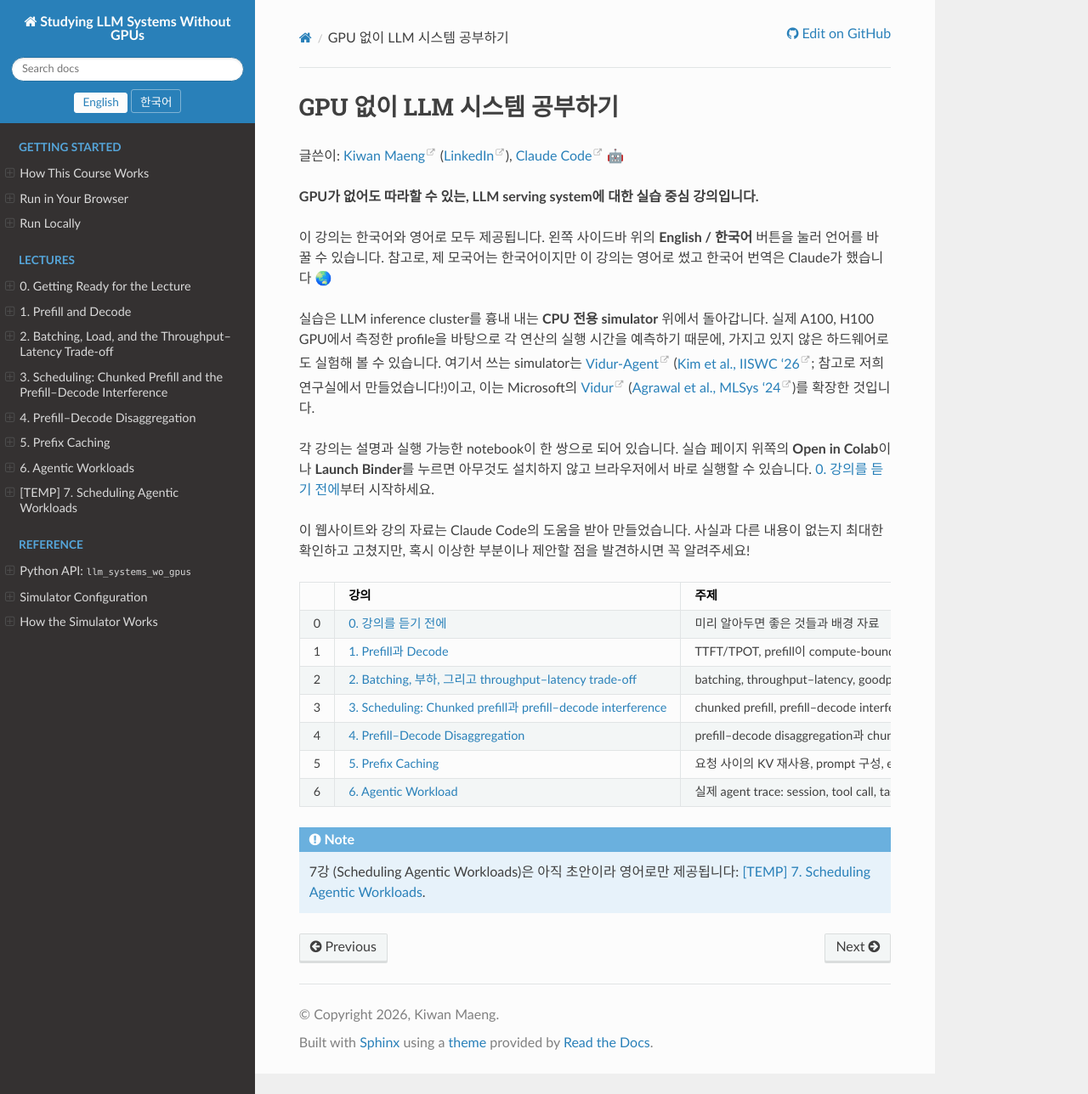
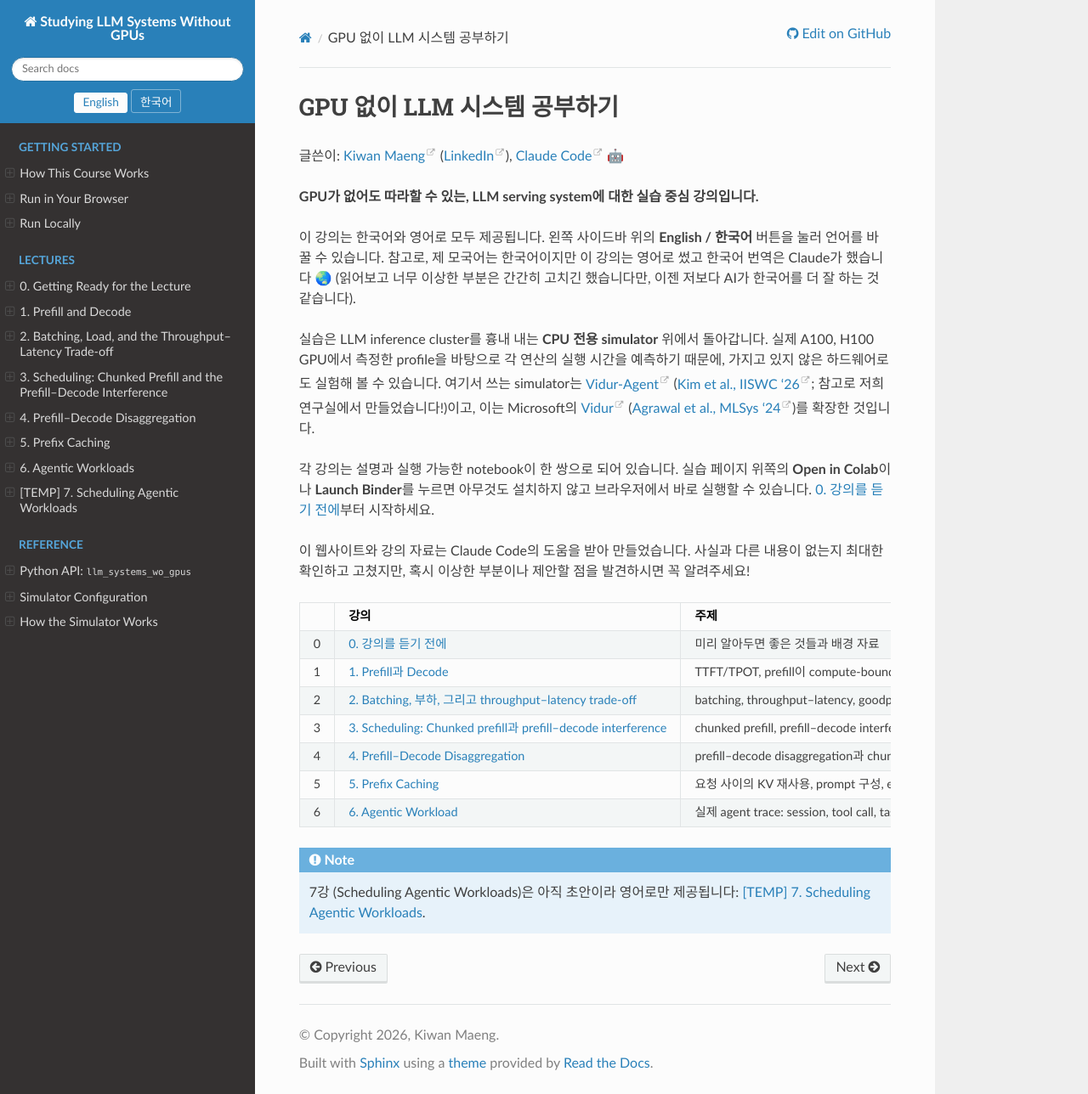
Before and after one commit to kwmaeng91/studying-llm-systems-without-gpus, a Sphinx documentation site: the page built from docs/ko/index.md, in a window 1280 px wide and 1288 px high. Shown: the whole window at 85% size. Built offline with Sphinx 7.4.7 and the Read the Docs theme 3.1.0, drawn with Linux system fonts in a browser that asks for light colours.

Commit message:
Update index.md

```diff
--- a/docs/ko/index.md
+++ b/docs/ko/index.md
@@ -6,7 +6,7 @@
 
 이 강의는 한국어와 영어로 모두 제공됩니다. 왼쪽 사이드바 위의
 **English / 한국어** 버튼을 눌러 언어를 바꿀 수 있습니다. 참고로, 제 모국어는
-한국어이지만 이 강의는 영어로 썼고 한국어 번역은 Claude가 했습니다 🌏
+한국어이지만 이 강의는 영어로 썼고 한국어 번역은 Claude가 했습니다 🌏 (읽어보고 너무 이상한 부분은 간간히 고치긴 했습니다만, 이젠 저보다 AI가 한국어를 더 잘 하는 것 같습니다).
 
 실습은 LLM inference cluster를 흉내 내는 **CPU 전용 simulator** 위에서 돌아갑니다.
 실제 A100, H100 GPU에서 측정한 profile을 바탕으로 각 연산의 실행 시간을 예측하기
```
